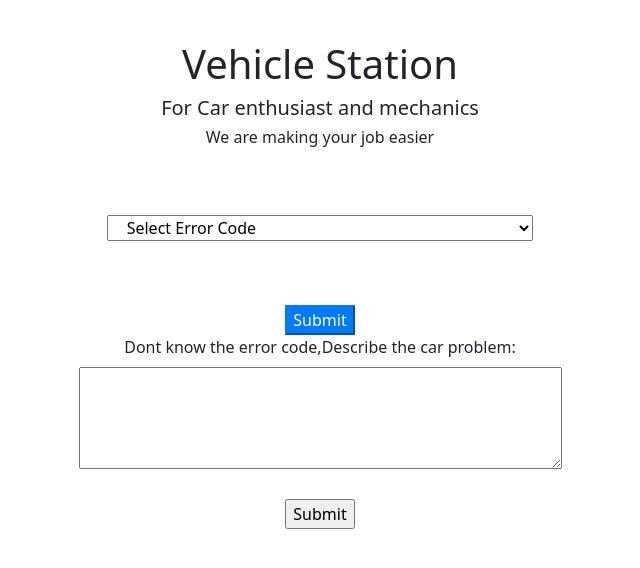
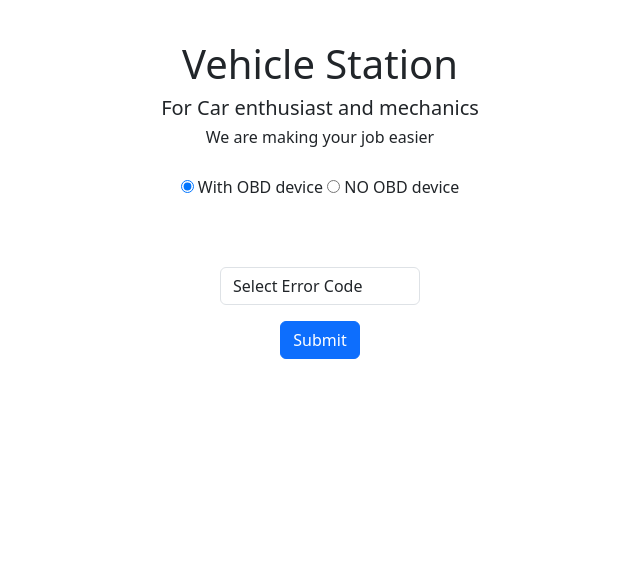
Before and after one commit to selmanfariz18/vehicle_station, a Django app: page /home in a window 1280 px wide. Shown: the part 72-640 px from the top of the page, without its empty margins (320-960 px from the left). Run offline with Django 4.2, Linux system fonts and the light colour scheme; some libraries are stand-ins or nearby versions.

Commit message:
radio checks sett

```diff
--- a/chatbot/templates/home.html
+++ b/chatbot/templates/home.html
@@ -50,31 +50,57 @@
   <h1 style="text-align:center; padding-top:40px;">Vehicle Station</h1>
   <h5 style="text-align:center;">For Car enthusiast and mechanics</h5>
   <h6 style="text-align:center;">We are making your job easier</h6>
-  <div class="row" style="text-align:center; padding-top:60px;">
-      <div class="col" > <!-- Adjust the margin as needed -->
-          <form method="post" action="home">
+
+  <div style="text-align: center; padding-top: 20px;">
+    <input type="radio" id="col1_radio" name="column_select" onclick="toggleColumn('col1')" checked>
+    <label for="col1_radio">With OBD device</label>
+
+    <input type="radio" id="col2_radio" name="column_select" onclick="toggleColumn('col2')">
+    <label for="col2_radio">NO OBD device</label>
+  </div>
+
+
+  <div class="container">
+    <div class="row justify-content-center" style="padding-top: 60px;">
+      <div class="col-6" id="col1">
+        <form method="post" action="home" style="text-align: center;">
           {% csrf_token %}
-              <div class="fliterdiv">
-                <select name="obd_code" class="form-group col-md-4">
+          <div class="form-group">
+            <select name="obd_code" class="form-control" style="width: 200px; margin: 0 auto;">
               <option value="">Select Error Code</option>
               {% for i in obd_codes %}
-                    <option value="{{ i.code }}">{{i.code}},{{i.description}}</option>
+              <option value="{{ i.code }}">{{ i.code }}, {{ i.description }}</option>
               {% endfor %}
             </select>
           </div>
-              <!--<form="user_input">Describe the car problem:</form=><br>
-              <textarea id="user_input" name="user_input" rows="2" cols="50"></textarea>--><br><br>
-              <input class="btn-primary" type="submit" value="Submit">
+          <input class="btn btn-primary" type="submit" value="Submit">
         </form>
       </div>
-      <div>
+      <div class="col-6" id="col2" style="display: none; text-align: center;">
         <form method="post" action="submit">
           {% csrf_token %}
-          <label for="user_input">Dont know the error code,Describe the car problem:</label><br>
+          <label for="user_input">Don't know the error code? Describe the car problem:</label><br>
           <textarea id="user_input" name="user_input" rows="4" cols="50"></textarea><br><br>
-          <input type="submit" value="Submit">
+          <input class="btn btn-primary" type="submit" value="Submit">
         </form>
       </div>
     </div>
+  </div>
+
+
+  <script>
+    function toggleColumn(column) {
+      const col1 = document.getElementById('col1');
+      const col2 = document.getElementById('col2');
+
+      if (column === 'col1') {
+        col1.style.display = 'block';
+        col2.style.display = 'none';
+      } else {
+        col1.style.display = 'none';
+        col2.style.display = 'block';
+      }
+    }
+  </script>
 
 {% endblock %}
--- a/chatbot/views.py
+++ b/chatbot/views.py
@@ -10,7 +10,7 @@
 from pyjarowinkler import distance as get_similarity
 
 
-openai.api_key = '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'
+openai.api_key = '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'
 key = openai.api_key
 
 
@@ -18,7 +18,7 @@
     return render(request, 'root_page.html')
 
 import ast
-with open('chatbot\DCT7.txt','r') as file:
+with open('chatbot/DCT7.txt','r') as file:
     lines=file.read()
 # Original string representation
 string_representation = lines
```
Also changed, not shown: db.sqlite3. Lines whose indentation alone changed are shown as unchanged.
